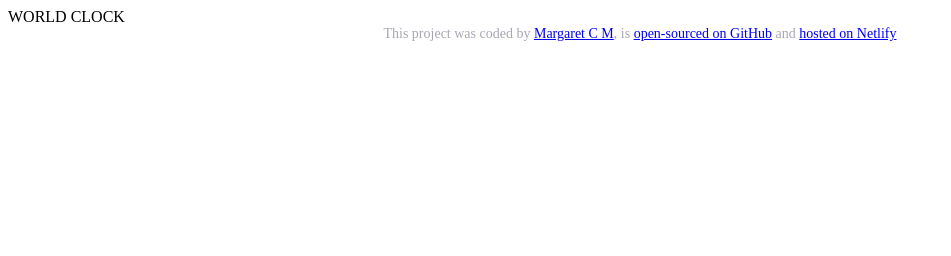
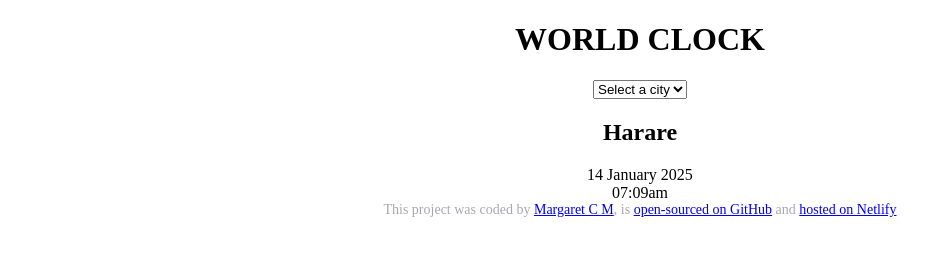
Before and after one commit to Margaret-cm/world-clock, a plain HTML site: page index.html in a window 1280 px wide. Shown: the whole page, without its empty margins (0-951 px from the left). Drawn offline with Linux system fonts and the light colour scheme.

Commit message:
Added the basic HTML

```diff
--- a/index.html
+++ b/index.html
@@ -7,7 +7,21 @@
     <link rel="stylesheet" href="src/style.css" />
   </head>
   <body>
-    WORLD CLOCK
+    <div class="container">
+      <h1>WORLD CLOCK</h1>
+      <select>
+        <option value="">Select a city</option>
+        <option value="">Harare</option>
+        <option value="">Paris</option>
+      </select>
+
+      <div class="city">
+        <h2>Harare</h2>
+        <div class="date">14 January 2025</div>
+        <div class="time">07:09am</div>
+      </div>
+    </div>
+
 
     <footer>
         This project was coded by
--- a/src/style.css
+++ b/src/style.css
@@ -1,5 +1,6 @@
 body {
   background: white;
+  text-align: center;
 }
 
 footer {
```
